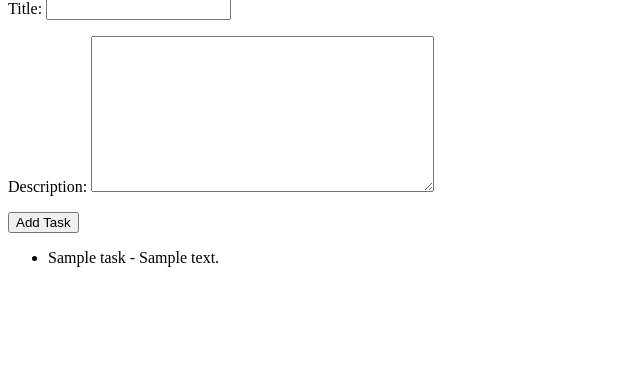
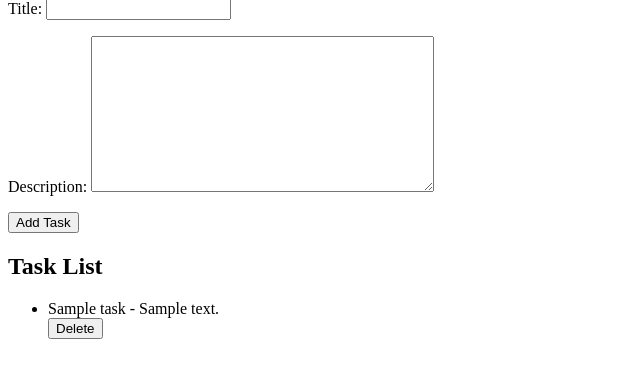
Before and after one commit to kennishida17/task_projecrt, a Django app: page / in a window 1280 px wide. Shown: the part 81-459 px from the top of the page, without its empty margins (0-640 px from the left). Run offline with Django 3.2, Linux system fonts and the light colour scheme; tables that the repository leaves empty hold one stand-in row (values such as "Sample post").

Commit message:
0005 Create deletefunction

```diff
--- a/hello/templates/task_list.html
+++ b/hello/templates/task_list.html
@@ -1,3 +1,5 @@
+<!-- task_list.html -->
+
 {% extends 'index.html' %}
 
 {% block content %}
@@ -6,9 +8,18 @@
     {{ form.as_p }}
     <button type="submit">Add Task</button>
   </form>
+  <h2>Task List</h2>
   <ul>
     {% for task in tasks %}
-      <li>{{ task.title }} - {{ task.description }}</li>
+      <li>
+        {{ task.title }} - {{ task.description }}
+        <form method="POST" action="{% url 'delete_task' task.id %}">
+          {% csrf_token %}
+          <button type="submit">Delete</button>
+        </form>
+      </li>
+    {% empty %}
+      <p>No tasks yet.</p>
     {% endfor %}
   </ul>
 {% endblock %}
--- a/hello/urls.py
+++ b/hello/urls.py
@@ -7,4 +7,5 @@ urlpatterns = [
     path('list',views.list),
     path('inputform',views.inputformfunction),
     path('', views.task_list, name='task_list'),
+    path('delete_task/<int:task_id>/', views.delete_task, name='delete_task'),
 ]
--- a/hello/views.py
+++ b/hello/views.py
@@ -1,4 +1,4 @@
-from django.shortcuts import render,redirect
+from django.shortcuts import render,redirect,get_object_or_404
 
 # Create your views here.
 from django.http import HttpResponse
@@ -32,3 +32,9 @@ def task_list(request):
             return redirect('task_list')
     context = {'tasks':tasks, 'form':form}
     return render(request,'task_list.html',context)
+
+
+def delete_task(request, task_id):
+    task = get_object_or_404(Task, id=task_id)
+    task.delete()
+    return redirect('task_list')
```
Also changed, not shown: README.md.
